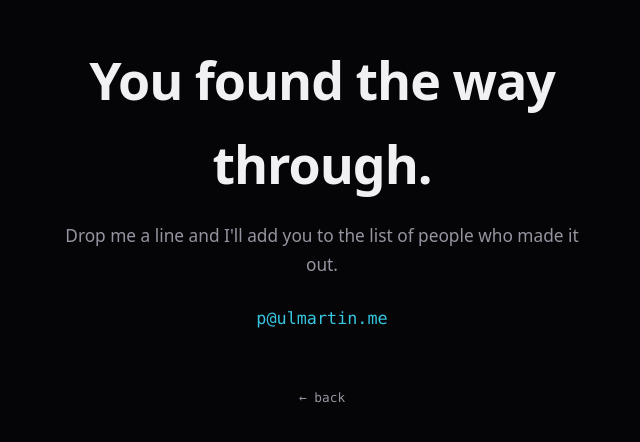
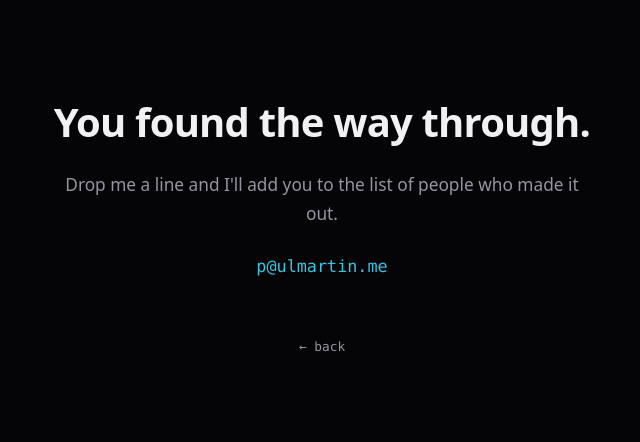
Before and after one commit to pmartin36/PersonalSite, a React (Vite) app in the folder paulmartin.dev/: page /solved in a window 1280 px wide. Shown: the part 176-618 px from the top of the page, without its empty margins (318-958 px from the left). Built offline with nearby package versions, Linux system fonts and the light colour scheme.

Commit message:
Fit the solved page title on one line
The title is sized from the viewport so "You found the way through." stays on
one line from 320px up, and caps at 2.5rem on wide screens.

Co-Authored-By: Claude Opus 5 (1M context) <noreply@anthropic.com>

```diff
--- a/paulmartin.dev/src/index.css
+++ b/paulmartin.dev/src/index.css
@@ -872,7 +872,11 @@ main > .section:first-child {
 
 .solved-title {
   margin: 0 0 1rem;
-  font-size: clamp(2rem, 7vw, 3.25rem);
+  /* Sized to keep "You found the way through." on one line at every width. The string needs
+     ~12.2px of width per 1px of font-size, and the column is min(540px, 100vw - 48px), so the
+     vw term is what holds it to one line on narrow screens; the cap keeps it off the ceiling
+     (540px fits 44px) on wide ones. */
+  font-size: clamp(1.05rem, 6.5vw, 2.5rem);
   font-weight: 800;
   letter-spacing: -0.02em;
 }
```
